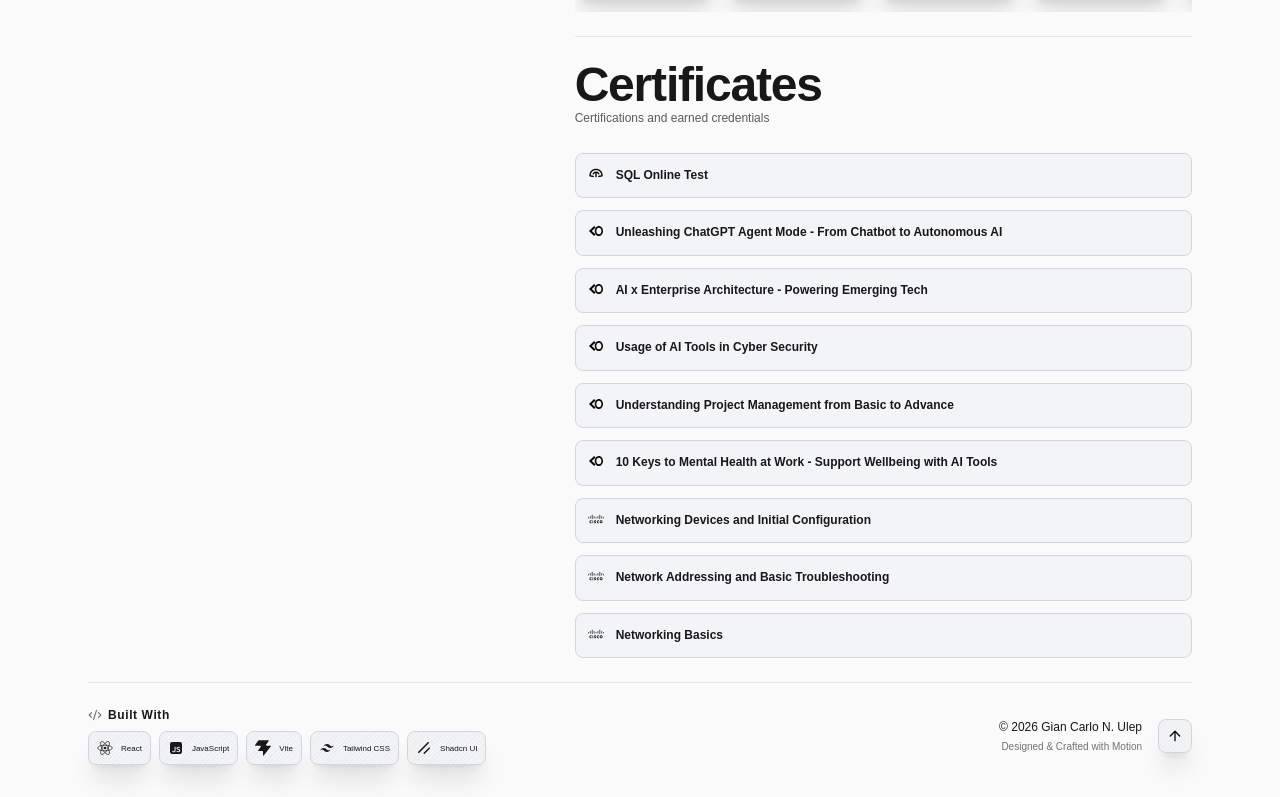
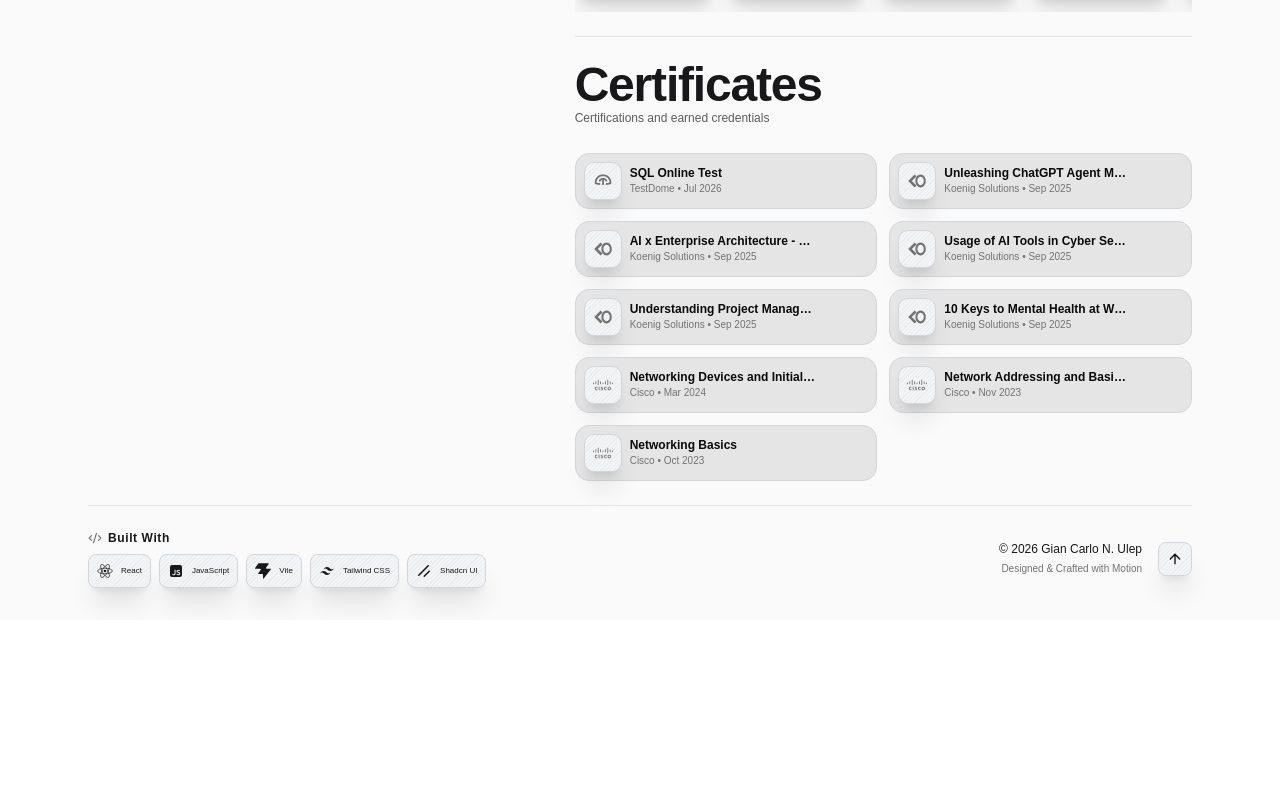
Before and after one commit to Jingjing-20/portfolio, a React (Vite) app: page / in a window 1280 px wide. Shown: the part 1433-2230 px from the top of the page. After the commit the page ends 2053 px from the top, so only its background shows below. Built offline with nearby package versions, Linux system fonts and the light colour scheme.

Commit message:
detailing 36

```diff
--- a/src/components/About.jsx
+++ b/src/components/About.jsx
@@ -12,8 +12,8 @@ export default function About() {
       </header>
 
       <div className="space-y-1 md:space-y-2 text-base-content text-[10px] leading-relaxed md:text-xs">
-        <div className="flex flex-wrap items-center gap-x-3 gap-y-1">
-          <span>Born in 2004</span><span className="text-base-content/20">•</span><span>Male</span><span className="text-base-content/20">•</span><span>Valladolid, Negros Occidental, Philippines</span>
+        <div className="flex flex-wrap items-center gap-x-1 gap-y-1">
+          <span>Born in 2004</span><span className="text-base-content/20">•</span><span>Male</span><span className="text-base-content/20">•</span><br/><span>Valladolid, Negros Occidental, Philippines</span>
         </div>
         <p className="">
           <span className="text-base-content">I am a </span>
--- a/src/components/Certificates.jsx
+++ b/src/components/Certificates.jsx
@@ -2,14 +2,34 @@ import { useState } from 'react';
 import { cn } from '@/lib/utils';
 import CertificateDialog from '@/components/resume_sections/certificates/CertificateDialog';
 import { CERTIFICATE_CATEGORIES } from '@/components/resume_sections/certificates/certificates_data';
+import { PinList } from '@/components/animate-ui/components/community/pin-list';
 
-const certListItemClasses = cn(
-  'flex gap-3 bg-theme hover:bg-textured p-3 border border-gray-300 dark:border-white/20 rounded-md',
-   'hover:border-gray-800 dark:hover:border-white/70 transition-all duration-300',
+const openDialogBtn = cn(
+  'absolute top-1 right-1 p-1 md:p-1.5 rounded-full',
+  'bg-white/80 dark:bg-black/80 backdrop-blur-sm',
+  'hover:bg-white dark:hover:bg-black transition-all duration-200',
+  'border border-gray-300 dark:border-white/30',
+  'hover:scale-110 hover:shadow-lg',
+  'shadow-md',
+  'z-10'
+);
+
+const orgLogo = cn(
+  'shadow-xl inline-flex items-center justify-center gap-2 rounded-md p-2',
+  'bg-textured border border-gray-300 dark:border-white/20',
+  'hover:border-gray-800 dark:hover:border-white/70 transition-all duration-200',
   'focus-visible:border-ring focus-visible:ring-ring/50 focus-visible:ring-[3px]',
   'disabled:pointer-events-none disabled:opacity-50',
-  "[&_svg]:pointer-events-none [&_svg:not([class*='size-'])]:size-4 shrink-0 [&_svg]:shrink-0"
+  "[&_svg]:pointer-events-none [&_svg:not([class*='size-'])]:size-4 shrink-0 [&_svg]:shrink-0",
+  'text-sm font-medium cursor-pointer  transform hover:-translate-y-1 hover:rotate-3'
 );
+
+// Helper function to format date
+const formatDate = (dateString) => {
+  if (!dateString) return null;
+  const date = new Date(dateString);
+  return date.toLocaleDateString('en-US', { month: 'short', year: 'numeric' });
+};
 
 export default function Certificates() {
   const [activeCert, setActiveCert] = useState(null);
@@ -20,6 +40,21 @@ export default function Certificates() {
     const dateB = b.issuedDate ? new Date(b.issuedDate) : new Date(0);
     return dateB - dateA; // Descending order (newest first)
   });
+
+  // Transform certificates into pin-list format
+  const pinListItems = allCertificates.map((cert) => ({
+    id: cert.id,
+    name: cert.title,
+    info: `${cert.org} • ${formatDate(cert.issuedDate) || 'No date'}`,
+    icon: cert.icon,
+    pinned: false, // Default unpinned, user can pin favorites
+    cert: cert, // Store original cert data for dialog
+  }));
+
+  const handleCertClick = (item) => {
+    // Open certificate dialog when clicking (not on pin button)
+    setActiveCert(item.cert);
+  };
 
   return (
     <section id="certificates" className="scroll-mt-24">
@@ -34,39 +69,11 @@ export default function Certificates() {
         </div>
       </header>
 
-      <div className="space-y-3">
-        {allCertificates.map((cert) => {
-          const IconComponent = cert.icon;
-
-          return (
-            <div
-              key={cert.id}
-              className={cn(certListItemClasses, 'relative')}
-              onClick={() => setActiveCert(cert)}
-              role="button"
-              tabIndex={0}
-              onKeyDown={(e) => {
-                if (e.key === 'Enter' || e.key === ' ') {
-                  e.preventDefault();
-                  setActiveCert(cert);
-                }
-              }}
-            >
-              {/* Icon inside the border */}
-              <div className="flex-shrink-0">
-                <IconComponent />
-              </div>
-
-              {/* Certificate Title */}
-              <div className="flex-1 min-w-0">
-                <h4 className="text-[10px] md:text-xs leading-tight md:leading-relaxed font-semibold text-base-content truncate">
-                  {cert.title}
-                </h4>
-              </div>
-            </div>
-          );
-        })}
-      </div>
+      <PinList
+        items={pinListItems}
+        className="space-y-3"
+        onItemClick={handleCertClick}
+      />
 
       <CertificateDialog
         cert={activeCert}
--- a/src/components/Navbar.jsx
+++ b/src/components/Navbar.jsx
@@ -167,7 +167,7 @@ export default function Navbar() {
               alt=""
               className="h-6 w-6 md:h-8 md:w-8 rounded-full object-cover border-3 border-gray-300 dark:border-white/20"
             />
-            <h1 className="text-2xl font-bold text-base-content">Portfolio</h1>
+            <h1 className="text-xl font-bold text-base-content">Portfolio</h1>
           </button>
 
           {/* Desktop: Center Navigation Buttons */}
--- /dev/null
+++ b/src/components/animate-ui/components/community/pin-list.jsx
@@ -0,0 +1,83 @@
+'use client';;
+import * as React from 'react';
+import { motion, LayoutGroup } from 'motion/react';
+import { cn } from '@/lib/utils';
+
+const openDialogBtn = cn(
+  'flex items-center justify-center size-8 rounded-full flex-shrink-0',
+  'bg-white/80 dark:bg-black/80 backdrop-blur-sm',
+  'hover:bg-white dark:hover:bg-black transition-all duration-200',
+  'border border-gray-300 dark:border-white/30',
+  'hover:scale-110 hover:shadow-lg',
+  'shadow-md',
+  'opacity-0 group-hover:opacity-100 transition-opacity duration-250'
+);
+
+const orgLogo = cn(
+  'rounded-lg p-2 flex-shrink-0',
+  'shadow-xl inline-flex items-center justify-center',
+  'bg-textured border border-gray-300 dark:border-white/20',
+  'hover:border-gray-800 dark:hover:border-white/70 transition-all duration-200',
+  'focus-visible:border-ring focus-visible:ring-ring/50 focus-visible:ring-[3px]',
+  'cursor-pointer transform hover:-translate-y-1 hover:rotate-3',
+  "[&_svg]:size-5 [&_svg]:text-neutral-500 dark:[&_svg]:text-neutral-400"
+);
+
+function PinList({
+  items,
+  transition = { stiffness: 320, damping: 20, mass: 0.8, type: 'spring' },
+
+  className,
+  unpinnedSectionClassName,
+  onItemClick,
+  ...props
+}) {
+  const unpinned = items.filter((u) => !u.pinned);
+
+  const handleItemClick = (id) => {
+    if (onItemClick) {
+      const item = items.find((u) => u.id === id);
+      if (item) onItemClick(item);
+    }
+  };
+
+  const OpenIcon = () => (
+    <svg xmlns="http://www.w3.org/2000/svg" width="1em" height="1em" viewBox="0 0 24 24">
+      <path fill="none" stroke="currentColor" strokeLinecap="round" strokeLinejoin="round" strokeWidth="2" d="M10 4H6a2 2 0 0 0-2 2v12a2 2 0 0 0 2 2h12a2 2 0 0 0 2-2v-4m-8-2l8-8m0 0v5m0-5h-5"/>
+    </svg>
+  );
+
+  return (
+    <motion.div className={cn('', className)} {...props}>
+      <LayoutGroup>
+        <div className={cn('grid grid-cols-2 gap-3 relative', unpinnedSectionClassName)}>
+          {unpinned.map((item) => (
+            <motion.div
+              key={item.id}
+              layoutId={`item-${item.id}`}
+              onClick={() => handleItemClick(item.id)}
+              transition={transition}
+              className="border border-gray-300 dark:border-white/30 hover:border-gray-800 dark:hover:border-white/70 transition-all duration-300 flex items-center justify-between gap-5 rounded-xl bg-neutral-200 dark:bg-neutral-800 p-2 group cursor-pointer hover:bg-neutral-300 transition-colors">
+              <div className="flex items-center gap-2 flex-1 min-w-0">
+                <div className={orgLogo}>
+                  <item.icon />
+                </div>
+                <div className="min-w-0 flex-1">
+                  <div className="text-[10px] md:text-xs font-semibold truncate">{item.name}</div>
+                  <div className="text-[8px] md:text-[10px] text-neutral-500 dark:text-neutral-400 font-medium truncate">
+                    {item.info}
+                  </div>
+                </div>
+              </div>
+              <div className={openDialogBtn}>
+                <OpenIcon />
+              </div>
+            </motion.div>
+          ))}
+        </div>
+      </LayoutGroup>
+    </motion.div>
+  );
+}
+
+export { PinList };
```
